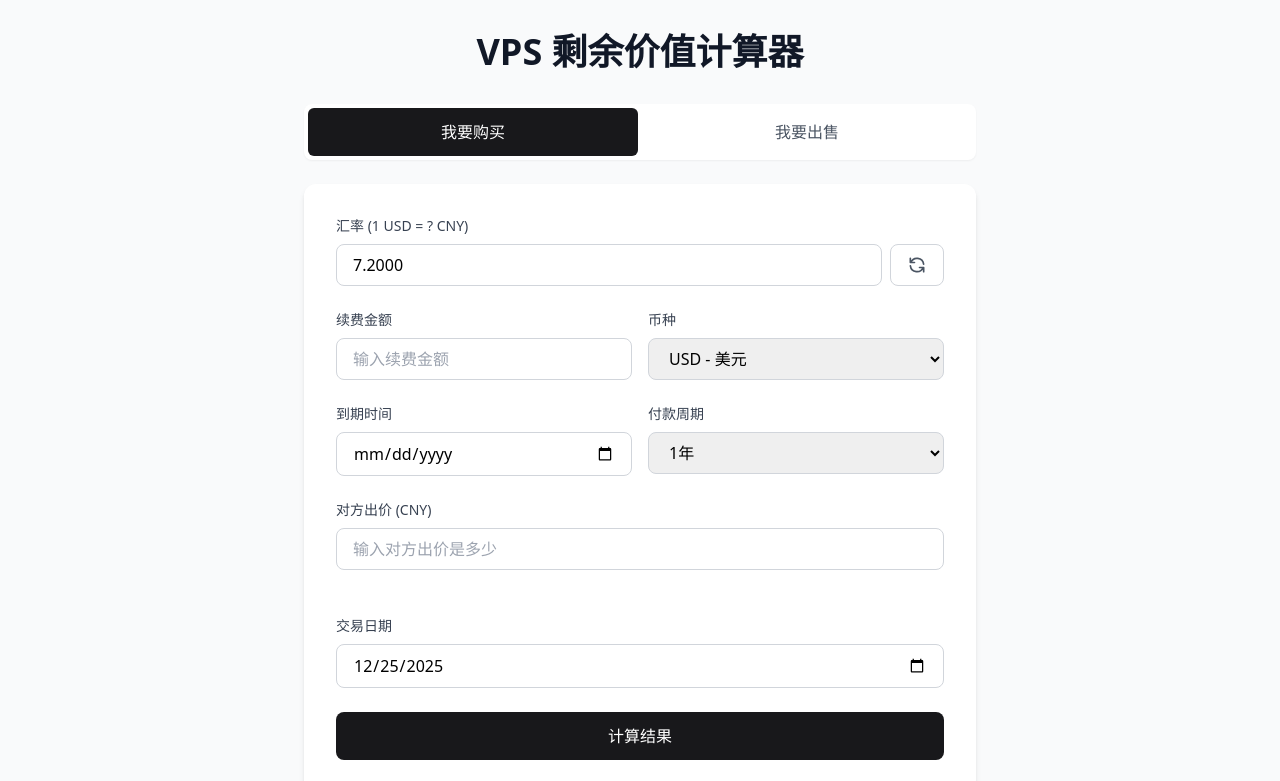
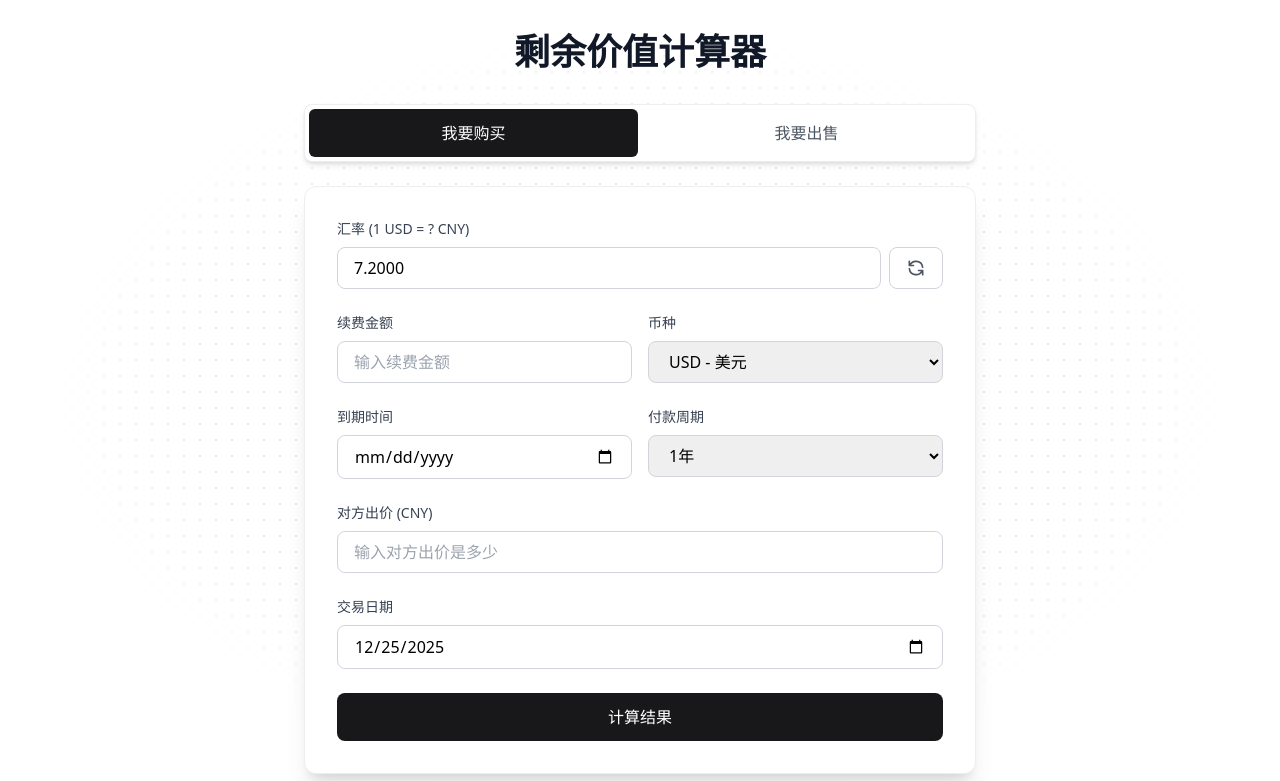
Before and after one commit to lainbo/vps-residual-calculator, a website built with Vite: page index.html in a window 1280 px wide. Shown: the top 781 px of the page. Built offline with nearby package versions, Linux system fonts and the light colour scheme; no server answers.

Commit message:
✨ feat(core): 将“VPS”更名为“服务器”并优化UI样式

```diff
--- a/index.html
+++ b/index.html
@@ -4,20 +4,21 @@
 <head>
   <meta charset="UTF-8">
   <meta name="viewport" content="width=device-width, initial-scale=1.0">
-  <meta name="description" content="VPS剩余价值计算器 - 精确计算VPS的剩余价值与溢价">
-  <title>VPS 剩余价值计算器</title>
+  <meta name="description" content="剩余价值计算器 - 精确计算服务器的剩余价值与溢价">
+  <title>剩余价值计算器</title>
   <link rel="stylesheet" href="/src/styles/main.css">
 </head>
 
-<body class="bg-gray-50 min-h-screen py-8 px-4">
+<body class="min-h-screen py-8 px-4 bg-white">
+  <div class="child-element"></div>
   <div id="app" x-data="calculator()" x-cloak class="max-w-2xl mx-auto">
     <!-- Header -->
     <header class="text-center mb-8">
-      <h1 class="text-3xl md:text-4xl font-bold text-gray-900 mb-2">VPS 剩余价值计算器</h1>
+      <h1 class="text-3xl md:text-4xl font-bold text-gray-900 mb-2">剩余价值计算器</h1>
     </header>
 
     <!-- Mode Toggle -->
-    <div class="bg-white rounded-lg shadow-sm p-1 mb-6 flex gap-1">
+    <div class="bg-white rounded-lg shadow-md border border-[#eee] p-1 mb-6 flex gap-1">
       <button @click="mode = 'buy'"
         :class="mode === 'buy' ? 'bg-primary-900 text-white' : 'text-gray-600 hover:bg-gray-100'"
         class="flex-1 py-3 px-4 rounded-md font-medium transition-all duration-200">
@@ -31,7 +32,7 @@
     </div>
 
     <!-- Main Card -->
-    <div class="bg-white rounded-xl shadow-md p-6 md:p-8">
+    <div class="bg-white rounded-xl border border-[#eee] shadow-xl p-6 md:p-8">
       <!-- Form Fields -->
       <form @submit.prevent="calculate" class="space-y-6">
 
@@ -104,7 +105,7 @@
         </div>
 
         <!-- 购买/出售模式特定字段 -->
-        <div class="relative min-h-[92px]">
+        <div class="relative min-h-[70px]">
           <!-- 购买模式 -->
           <div x-show="mode === 'buy'" x-transition:enter="transition ease-out duration-200"
             x-transition:enter-start="opacity-0" x-transition:enter-end="opacity-100"
--- a/package.json
+++ b/package.json
@@ -2,7 +2,7 @@
   "name": "vps-residual-calculator",
   "version": "1.0.0",
   "type": "module",
-  "description": "VPS剩余价值计算器 - 精确计算VPS的剩余价值与溢价",
+  "description": "剩余价值计算器 - 精确计算服务器的剩余价值与溢价",
   "scripts": {
     "dev": "vite --host",
     "build": "vite build",
--- a/src/styles/main.css
+++ b/src/styles/main.css
@@ -36,3 +36,14 @@ body{
 input {
   outline: none;
 }
+
+.child-element {
+  position: absolute;
+  inset: 0;
+  background-image: radial-gradient(#e5e7eb 1px, transparent 1px);
+  background-size: 16px 16px;
+  -webkit-mask-image: radial-gradient(ellipse 50% 50% at 50% 50%, black 70%, transparent 100%);
+  mask-image: radial-gradient(ellipse 50% 50% at 50% 50%, black 70%, transparent 100%);
+  pointer-events: none;
+  z-index: -1;
+}
```
Also changed, not shown: README.md.
